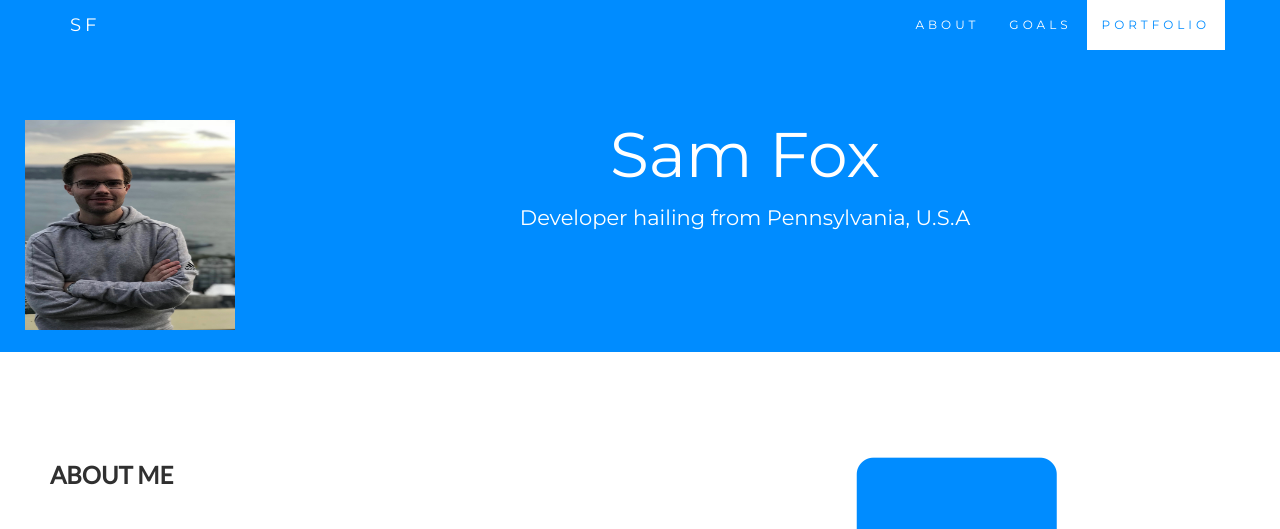
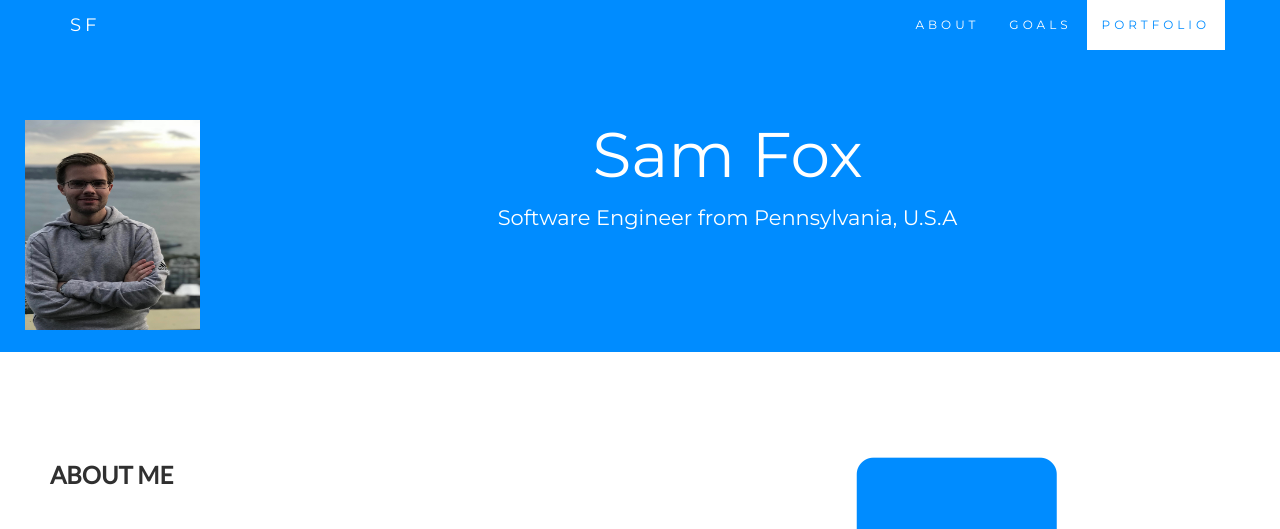
Before and after one commit to samf1596/My-Website, a Flask app: page / in a window 1280 px wide. Shown: the top 529 px of the page. Run offline with Flask 2, Linux system fonts and the light colour scheme; some libraries are stand-ins or nearby versions.

Commit message:
slight change

```diff
--- a/templates/index.html
+++ b/templates/index.html
@@ -219,8 +219,8 @@
 </nav>
 
 <div class="jumbotron text-center">
-  <h1><img src="static/me.png" alt="me" style="float:left;width:210px;height:210px;">Sam Fox</h1>
-  <p>Developer hailing from Pennsylvania, U.S.A</p>
+  <h1><img src="static/me.png" alt="me" style="float:left;width:175px;height:210px;">Sam Fox</h1>
+  <p>Software Engineer from Pennsylvania, U.S.A</p>
 </div>
 
 <!-- Container (About Section) -->
```
